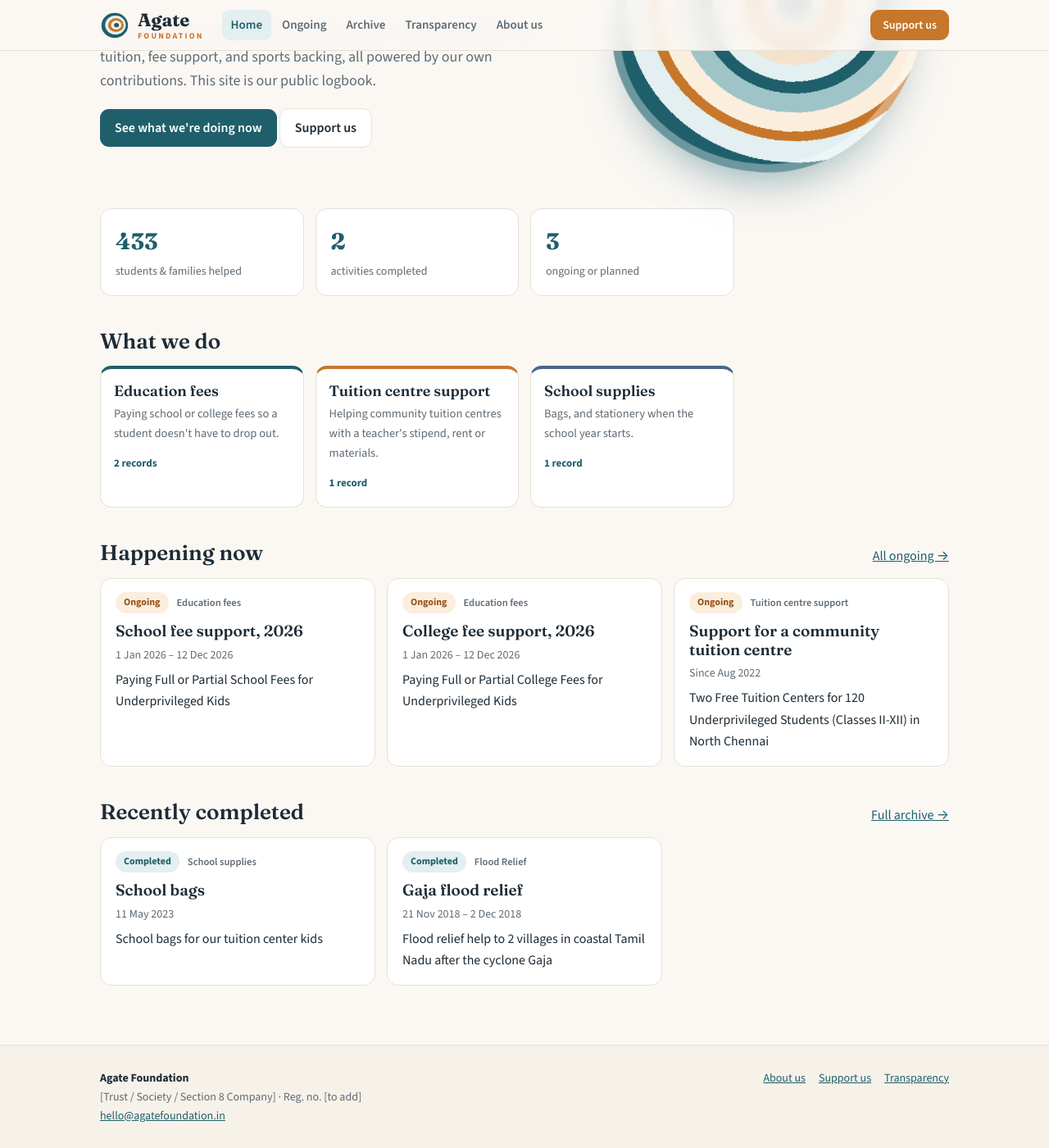
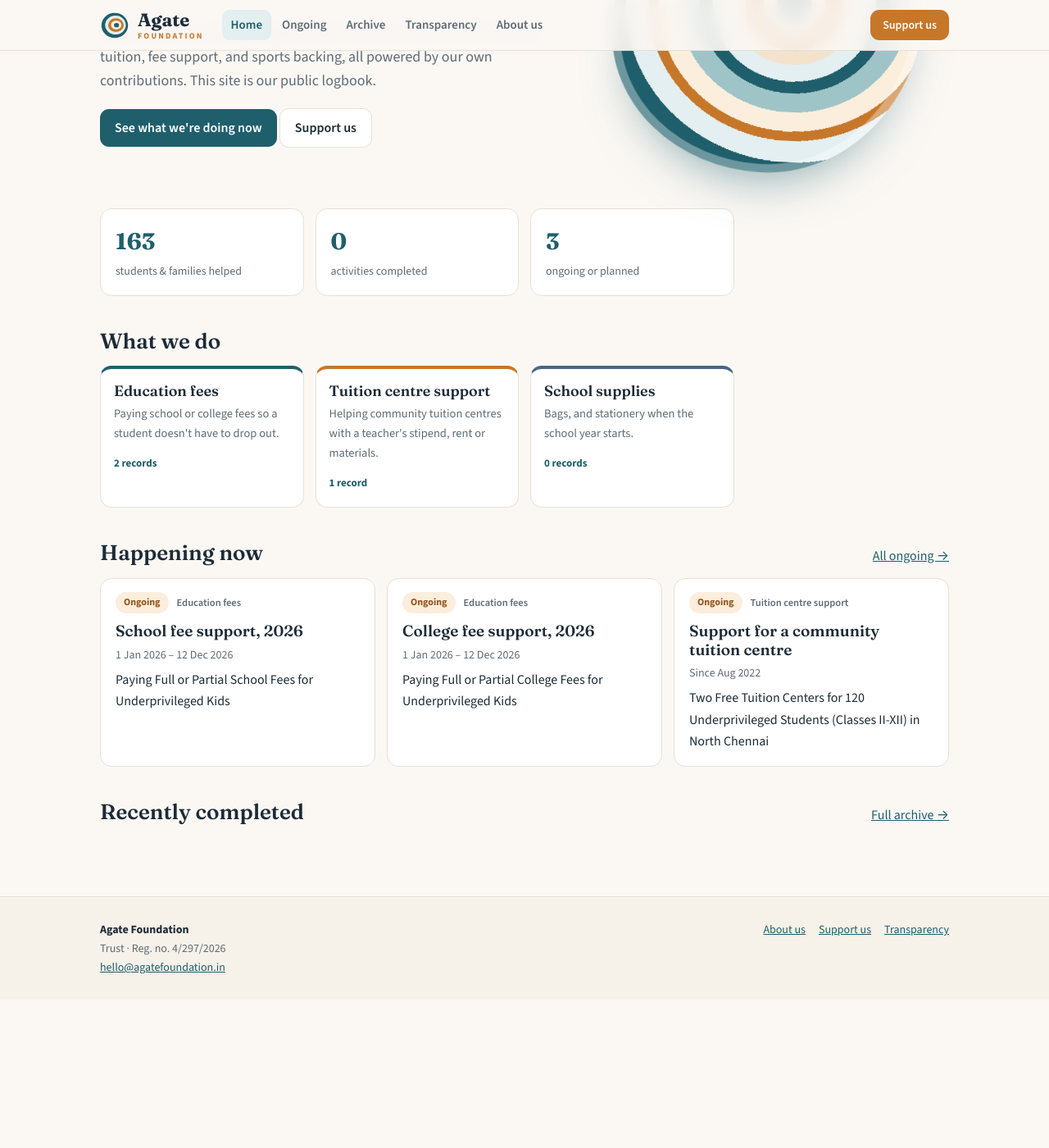
Before and after one commit to agate61/foundation, a Jekyll site: the page built from index.html, in a window 1280 px wide and 1400 px high, scrolled down 260 px. Shown: the whole window at 82% size. Built offline with Jekyll 4.4.1, drawn with Linux system fonts in a browser that asks for light colours; after the commit the page ends 1479 px from its top, so only the background shows below that.

Commit message:
Updated activities and data

```diff
--- a/_activities/2018-11-02-gaja-flood-relief.md
+++ /dev/null
@@ -1,15 +0,0 @@
----
-title: "Gaja flood relief"
-category: Flood Relief
-status: Completed
-date: 2018-11-21
-end_date: 2018-12-02
-location: "Alangadu, a village near Vedaranyam and Manali, a village near Thiruthuraipoondi - Tamil Nadu"
-lead:
-beneficiaries: 150
-amount_spent:
-outcome: "Provided rice, groceries, bedsheets, moquito repellents to 150 families"
-summary: "Flood relief help to 2 villages in coastal Tamil Nadu after the cyclone Gaja"
-cover:
-updates: []
----
--- a/_activities/2025-11-15-shool-bags.md
+++ /dev/null
@@ -1,15 +0,0 @@
----
-title: "School bags"
-category: School supplies
-status: Completed
-date: 2023-05-11
-end_date: 2023-05-11
-location: "Free Tuition Centers"
-lead:
-beneficiaries: 120
-amount_spent:
-outcome: "120 students from tuition centers received school bags"
-summary: "School bags for our tuition center kids"
-cover:
-updates: []
----
--- a/_data/org.yml
+++ b/_data/org.yml
@@ -1,10 +1,10 @@
 name: Agate Foundation
 tagline: From Friends to Foundation
 city: "[Your city]"
-registered_as: "[Trust / Society / Section 8 Company]"
-registration_no: "[to add]"
-registered_on: "[to add]"
-pan: "[to add]"
+registered_as: "Trust"
+registration_no: "4/297/2026"
+registered_on: "09-Oct-2026"
+pan: "AAMTA9708K"
 tax_exemption: "[12A / 80G status]"
 email: "hello@agatefoundation.in"
 reports:
--- a/transparency.html
+++ b/transparency.html
@@ -18,43 +18,9 @@ permalink: /transparency/
   <div><span>Contact</span><a href="mailto:{{ org.email }}">{{ org.email }}</a></div>
 </div>
 
-<div class="section-head"><h2>Spending by financial year</h2></div>
-{% if counted.size > 0 %}
-{% assign oldest = counted | sort: "date" | first %}
-{% assign y0 = oldest.date | date: "%Y" | plus: -1 %}
-{% assign y1 = site.time | date: "%Y" | plus: 0 %}
-<table>
-  <thead><tr><th>Financial year</th><th class="num">Records</th><th class="num">People helped</th><th class="num">Spent</th></tr></thead>
-  <tbody>
-  {% for y in (y0..y1) reversed %}
-    {% assign lo = y | times: 100 | plus: 4 %}{% assign hi = y | plus: 1 | times: 100 | plus: 3 %}
-    {% assign n = 0 %}{% assign h = 0 %}{% assign s = 0 %}
-    {% for a in counted %}{% assign ym = a.date | date: "%Y%m" | plus: 0 %}{% if ym >= lo and ym <= hi %}{% assign n = n | plus: 1 %}{% assign h = h | plus: a.beneficiaries %}{% assign s = s | plus: a.amount_spent %}{% endif %}{% endfor %}
-    {% if n > 0 %}<tr><td>FY {{ y }}–{{ y | plus: 1 | modulo: 100 }}</td><td class="num">{{ n }}</td><td class="num">{{ h }}</td><td class="num">{% include inr.html n=s %}</td></tr>{% endif %}
-  {% endfor %}
-  </tbody>
-</table>
-<p class="meta">Financial years run April to March. Records count in the year they started; ongoing records show the amount spent so far.</p>
-
-<div class="section-head"><h2>By type of support (all years)</h2></div>
-{% assign groups = counted | group_by: "category" %}
-<table>
-  <thead><tr><th>Type</th><th class="num">Records</th><th class="num">People helped</th><th class="num">Spent</th></tr></thead>
-  <tbody>
-  {% for g in groups %}{% assign h = 0 %}{% assign s = 0 %}{% for a in g.items %}{% assign h = h | plus: a.beneficiaries %}{% assign s = s | plus: a.amount_spent %}{% endfor %}
-    <tr><td>{{ g.name }}</td><td class="num">{{ g.items.size }}</td><td class="num">{{ h }}</td><td class="num">{% include inr.html n=s %}</td></tr>
-  {% endfor %}
-  </tbody>
-</table>
-{% else %}
-<p class="empty">No records yet.</p>
-{% endif %}
-
 <div class="section-head"><h2>Annual reports</h2></div>
 {% if org.reports and org.reports.size > 0 %}
 <table><tbody>
   {% for r in org.reports %}<tr><td>{{ r.title }}</td><td class="num">{% if r.file and r.file != "" %}<a href="{{ r.file | relative_url }}">Download PDF</a>{% else %}<span class="meta">Coming soon</span>{% endif %}</td></tr>{% endfor %}
 </tbody></table>
 {% endif %}
-
-<p class="note">This page shows totals only. Receipts, bank statements, donor details and beneficiary records are kept privately by the treasurer and are available to auditors and authorities on request.</p>
```
Also changed, not shown: _activities/2022-08-01-community-tuition-centre.md (renamed from _activities/2026-04-05-community-tuition-centre.md).
